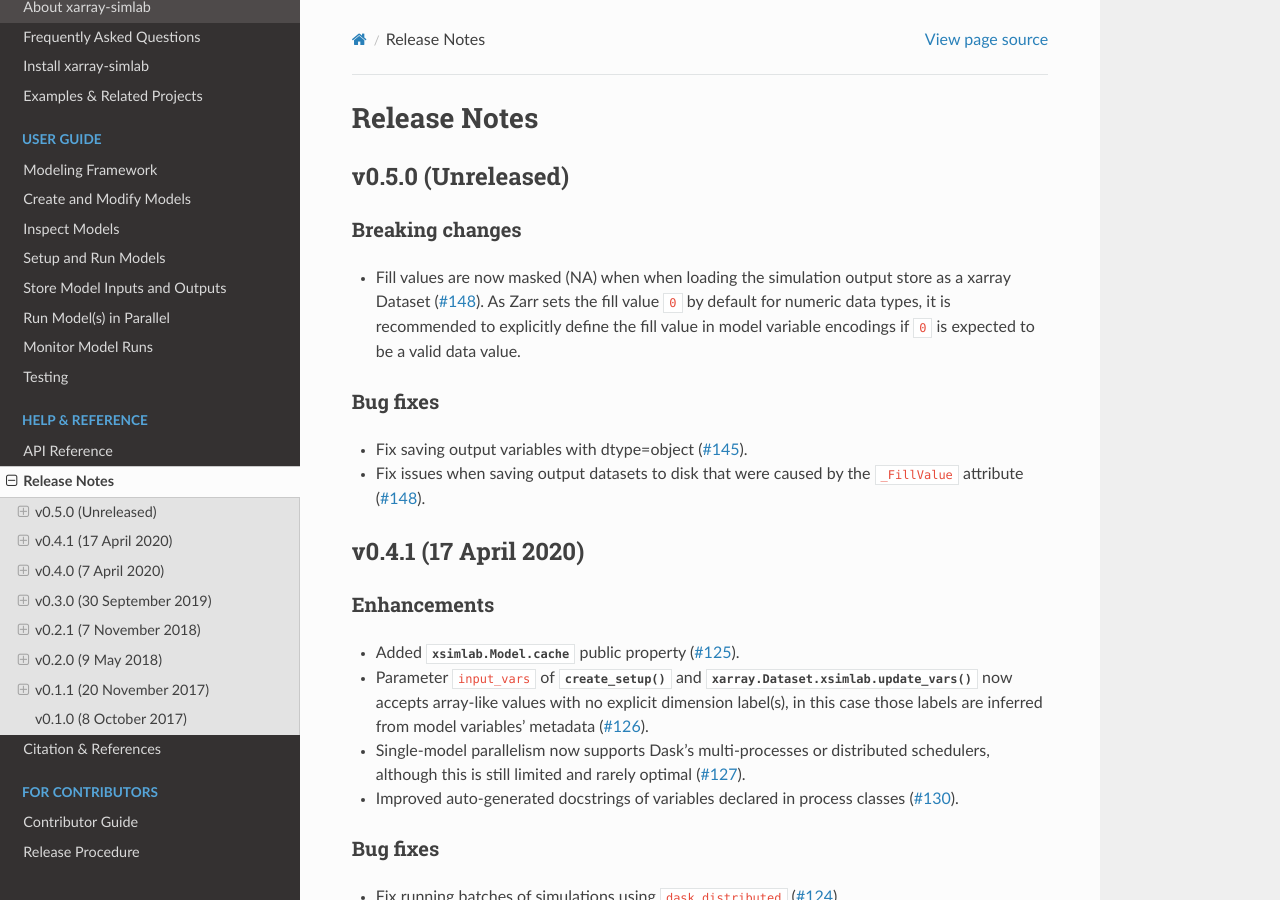
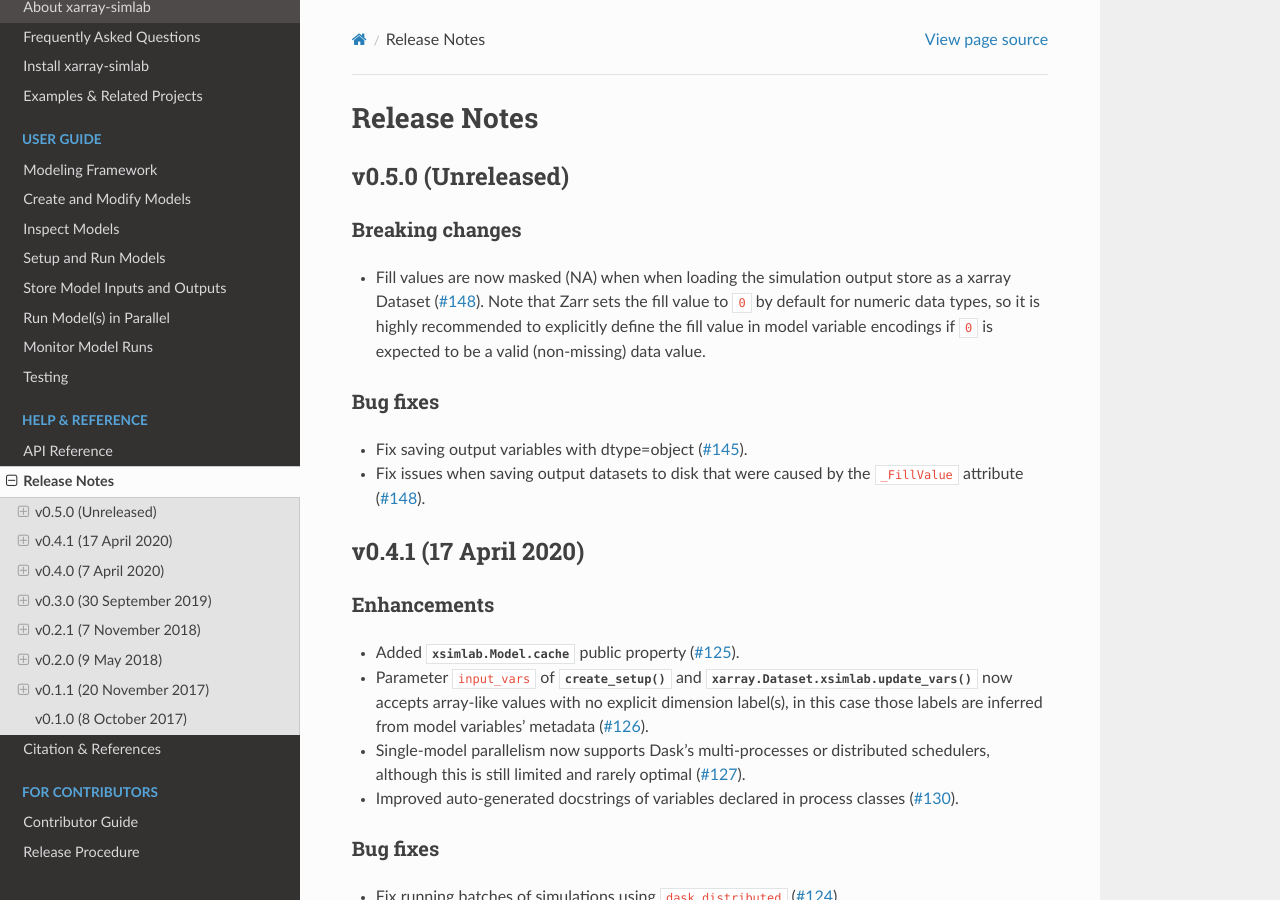
Before and after one commit to xarray-contrib/xarray-simlab, a Sphinx documentation site: the page built from doc/whats_new.rst, in a window 1280 px wide and 900 px high. Built offline with Sphinx 7.4.7 and the Read the Docs theme 2.0.0, drawn with Linux system fonts in a browser that asks for light colours; the version number could not be read and is left out.

Commit message:
doc tweaks

```diff
--- a/doc/whats_new.rst
+++ b/doc/whats_new.rst
@@ -10,9 +10,10 @@ Breaking changes
 ~~~~~~~~~~~~~~~~
 
 - Fill values are now masked (NA) when when loading the simulation output store
-  as a xarray Dataset (:issue:`148`). As Zarr sets the fill value ``0`` by default
-  for numeric data types, it is recommended to explicitly define the fill value in
-  model variable encodings if ``0`` is expected to be a valid data value.
+  as a xarray Dataset (:issue:`148`). Note that Zarr sets the fill value to
+  ``0`` by default for numeric data types, so it is highly recommended to
+  explicitly define the fill value in model variable encodings if ``0`` is
+  expected to be a valid (non-missing) data value.
 
 Bug fixes
 ~~~~~~~~~
```
